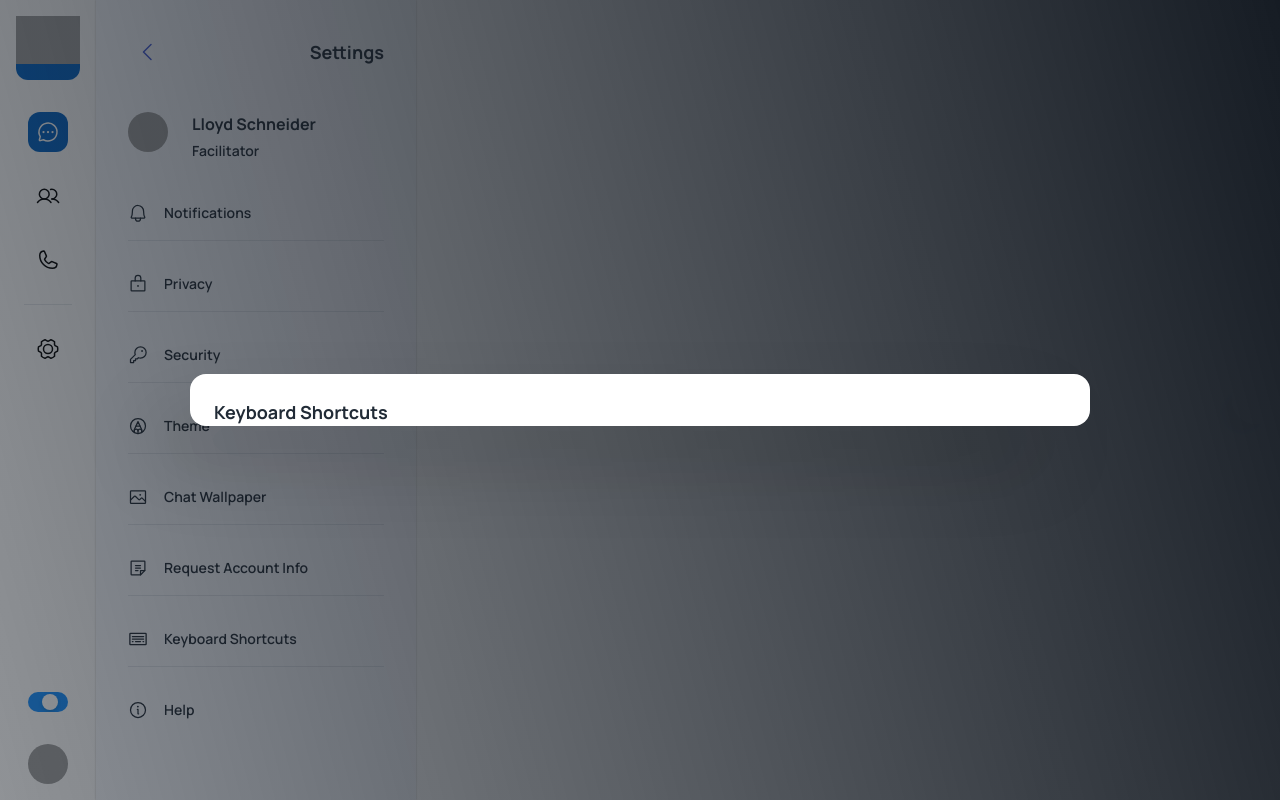
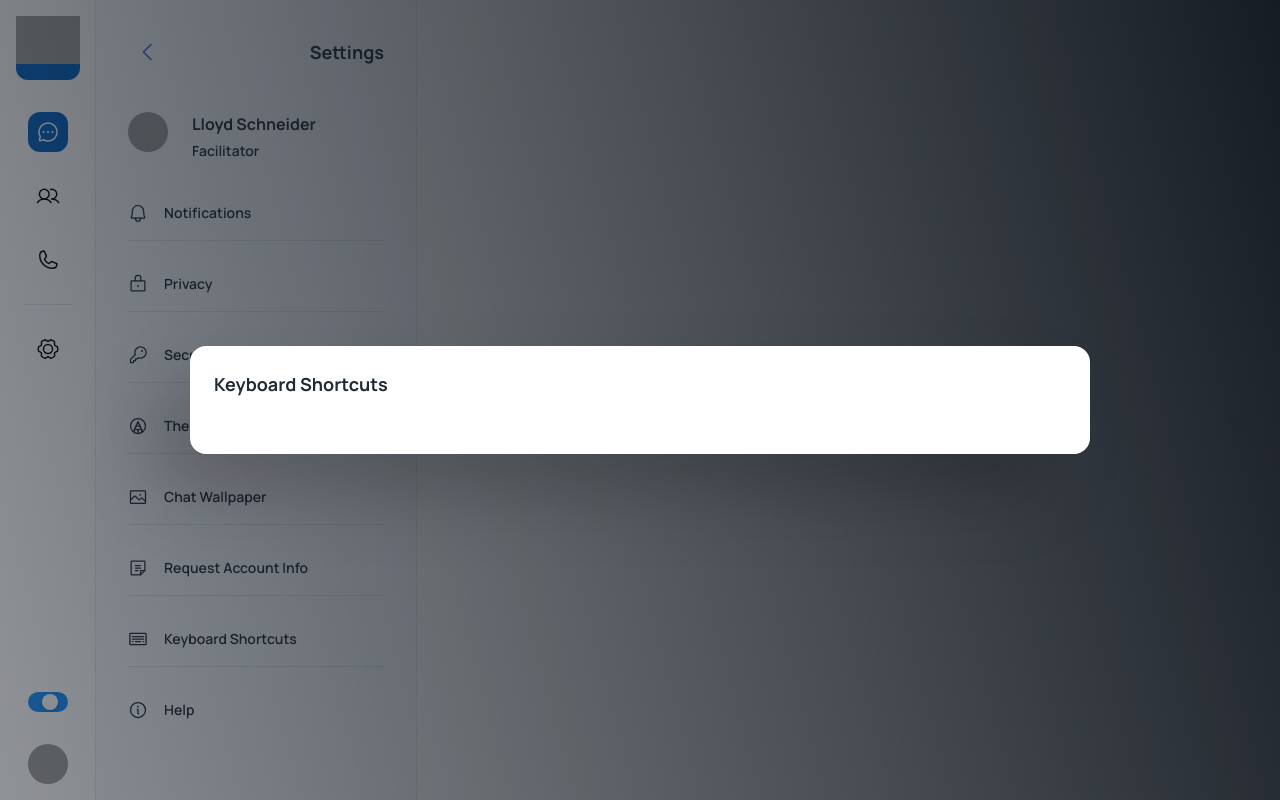
Before and after one commit to rohan-tech-negi/Chat-App, a React (Create React App) app: page /settings in a window 1280 px wide. Built offline with nearby package versions, Linux system fonts and the light colour scheme; grey boxes are pictures that could not be loaded; some icons are missing.

Commit message:
now be displaying the shortcut commands

```diff
--- a/src/sections/settings/Shortcuts.js
+++ b/src/sections/settings/Shortcuts.js
@@ -1,4 +1,4 @@
-import { Dialog, DialogTitle, Slide } from '@mui/material'
+import { Dialog, DialogContent, DialogTitle, Grid, Slide } from '@mui/material'
 import React from 'react'
 
 const Shortcuts = ({open, handleClose}) => {
@@ -11,6 +11,11 @@ const Shortcuts = ({open, handleClose}) => {
         <DialogTitle>
             Keyboard Shortcuts
         </DialogTitle>
+        <DialogContent sx={{mt:4}}>
+            <Grid container >
+
+            </Grid>
+        </DialogContent>
 
     </Dialog>
     </>
```
